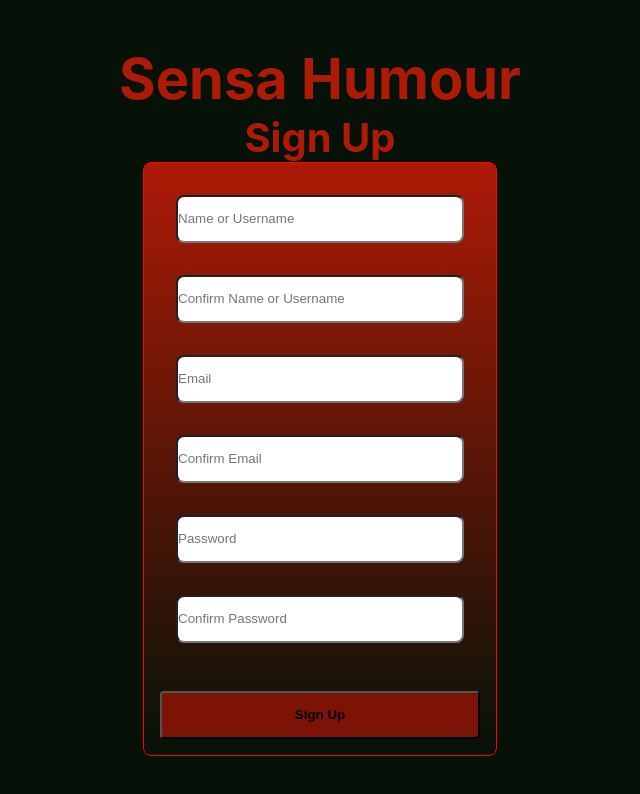
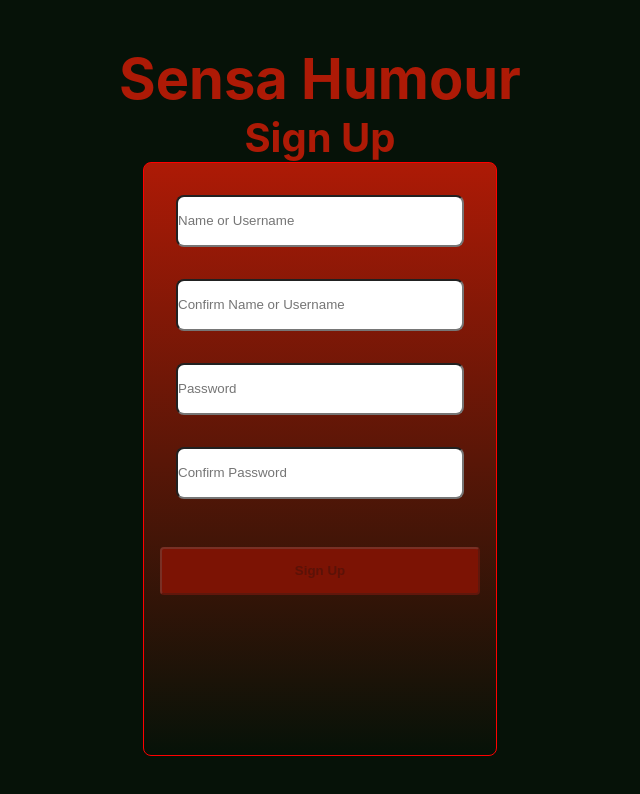
Before and after one commit to twdinn/social-media, a React (Create React App) app: page /signup in a window 1280 px wide. Shown: the top 794 px of the page, without its empty margins (320-960 px from the left). Built offline with nearby package versions, Linux system fonts and the light colour scheme.

Commit message:
Aug 16 5:45am

```diff
--- a/src/App.jsx
+++ b/src/App.jsx
@@ -12,6 +12,14 @@ function App() {
   const [email, setEmail] = useState("");
 
   const [post, setPost] = useState("");
+
+  const [userName, setUserName] = useState("");
+  const [confirmUserName, setConfirmUserName] = useState("");
+  // const [signUpEmail, setSignUpEmail] = useState("");
+  // const [confirmEmail, setConfirmEmail] = useState("");
+  // const [signUpPassword, setSignUpPassword] = useState("");
+  // const [confirmPassword, setConfirmPassword] = useState("");
+
   //Dummy Login Data
   const users = {
     name: "Tyler",
@@ -24,8 +32,10 @@ function App() {
   // const [loginPassword, setLoginPassword] = useState("");
 
   // Check if Login Name and Password are = to the Dummy Name and Password
-  const isValid =
+  const isLoginData =
     name === users.name && email === users.email && password === users.password;
+
+  const isSignedUp = userName !== "" && userName === confirmUserName;
 
   return (
     <Router>
@@ -34,7 +44,7 @@ function App() {
           path="/feed"
           element={
             <>
-              <Nav setPost={setPost} name={name} />
+              <Nav setPost={setPost} name={name} userName={userName} />
               <Feed post={post} />
             </>
           }
@@ -43,12 +53,13 @@ function App() {
           path="/signup"
           element={
             <SignUp
-            // setUserName={setUserName}
-            // setConfirmUserName={setConfirmUserName}
-            // setEmail={setEmail}
-            // setConfirmEmail={setConfirmEmail}
-            // setPassword={setPassword}
-            // setConfirmPassword={setConfirmPassword}
+              setUserName={setUserName}
+              setConfirmUserName={setConfirmUserName}
+              // setEmail={setSignUpEmail}
+              // setConfirmEmail={setConfirmEmail}
+              // setPassword={setSignUpPassword}
+              // setConfirmPassword={setConfirmPassword}
+              isSignedUp={isSignedUp}
             />
           }
         />
@@ -60,7 +71,7 @@ function App() {
               setName={setName}
               setPassword={setPassword}
               setEmail={setEmail}
-              isValid={isValid}
+              isLoginData={isLoginData}
             />
           }
         />
--- a/src/Components/Login/Login.jsx
+++ b/src/Components/Login/Login.jsx
@@ -1,9 +1,9 @@
-import React, { useState } from "react";
+import React from "react";
 import "./Login.css";
 import enterPic from "./enter-pic.jpg";
 import { Link } from "react-router-dom";
 
-const Login = ({ setName, setPassword, isValid, setEmail }) => {
+const Login = ({ setName, setPassword, isLoginData, setEmail }) => {
   return (
     <div className="login">
       <div className="login_left">
@@ -20,7 +20,7 @@ const Login = ({ setName, setPassword, isValid, setEmail }) => {
           />
           <input
             className="login_email"
-            type="text"
+            type="email"
             placeholder="Email"
             required
             onChange={(e) => setEmail(e.target.value)}
@@ -36,7 +36,7 @@ const Login = ({ setName, setPassword, isValid, setEmail }) => {
             <button
               className="login_submit_btn"
               type="submit"
-              disabled={!isValid}
+              disabled={!isLoginData}
               // onClick={handleLogin}
             >
               Login
--- a/src/Components/Nav/Nav.css
+++ b/src/Components/Nav/Nav.css
@@ -6,6 +6,7 @@
   height: 3.5rem;
   position: fixed;
   background-color: #ad1a06;
+  border: 0.2rem solid #061208;
 }
 
 .nav_item {
--- a/src/Components/Nav/NavGreeting.jsx
+++ b/src/Components/Nav/NavGreeting.jsx
@@ -1,10 +1,10 @@
 import React from "react";
 import "./NavGreeting.css";
 
-const NavGreeting = ({ name }) => {
+const NavGreeting = ({ name, userName }) => {
   return (
     <div className="nav_greeting">
-      <h1>{name}'s Feed</h1>
+      {name ? <h1>{name}'s Feed</h1> : <h1>{userName}'s Feed</h1>}
     </div>
   );
 };
--- a/src/Components/SignUp/SignUp.jsx
+++ b/src/Components/SignUp/SignUp.jsx
@@ -5,11 +5,11 @@ import "./SignUp.css";
 const SignUp = ({
   setUserName,
   setConfirmUserName,
-  setEmail,
-  setConfirmEmail,
-  setPassword,
+  // setSignUpEmail,
+  // setConfirmEmail,
+  setSignUpPassword,
   setConfirmPassword,
-  SignUp,
+  isSignedUp,
 }) => {
   return (
     <div className="sign_up">
@@ -21,30 +21,32 @@ const SignUp = ({
           placeholder="Name or Username"
           required
           onChange={(e) => setUserName(e.target.value)}
+          name="username"
         />
         <input
           type="text"
           placeholder="Confirm Name or Username"
           required
           onChange={(e) => setConfirmUserName(e.target.value)}
+          name="confirmUsername"
         />
-        <input
+        {/* <input
           type="email"
           placeholder="Email"
           required
-          onChange={(e) => setEmail(e.target.value)}
+          onChange={(e) => setSignUpEmail(e.target.value)}
         />
         <input
           type="email"
           placeholder="Confirm Email"
           required
           onChange={(e) => setConfirmEmail(e.target.value)}
-        />
+        /> */}
         <input
           type="password"
           placeholder="Password"
           required
-          onChange={(e) => setPassword(e.target.value)}
+          onChange={(e) => setSignUpPassword(e.target.value)}
         />
         <input
           type="password"
@@ -54,7 +56,9 @@ const SignUp = ({
         />
 
         <Link to="/feed">
-          <button className="sign_up_btn">Sign Up</button>
+          <button className="sign_up_btn" type="submit" disabled={!isSignedUp}>
+            Sign Up
+          </button>
         </Link>
       </form>
     </div>
```
